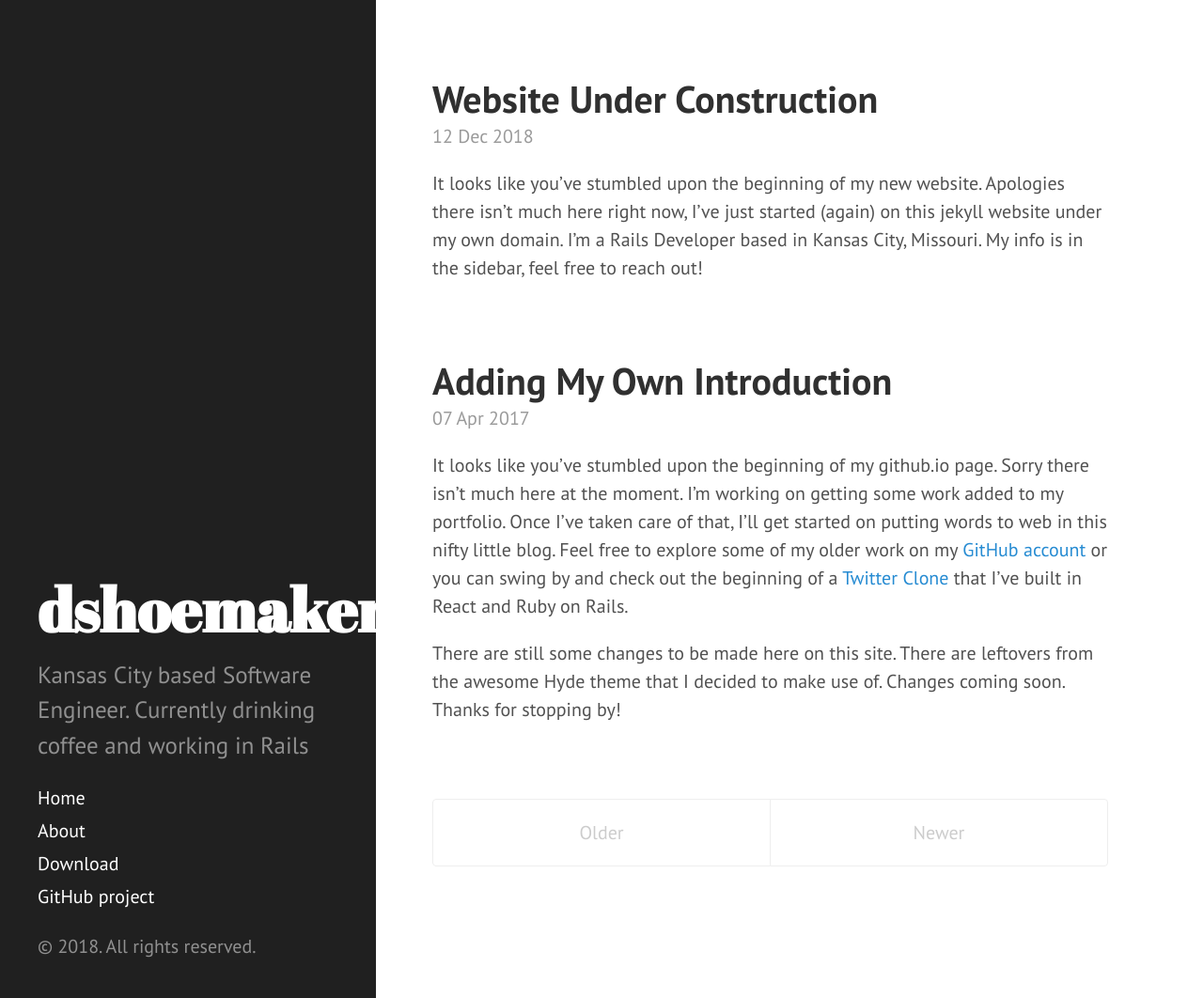
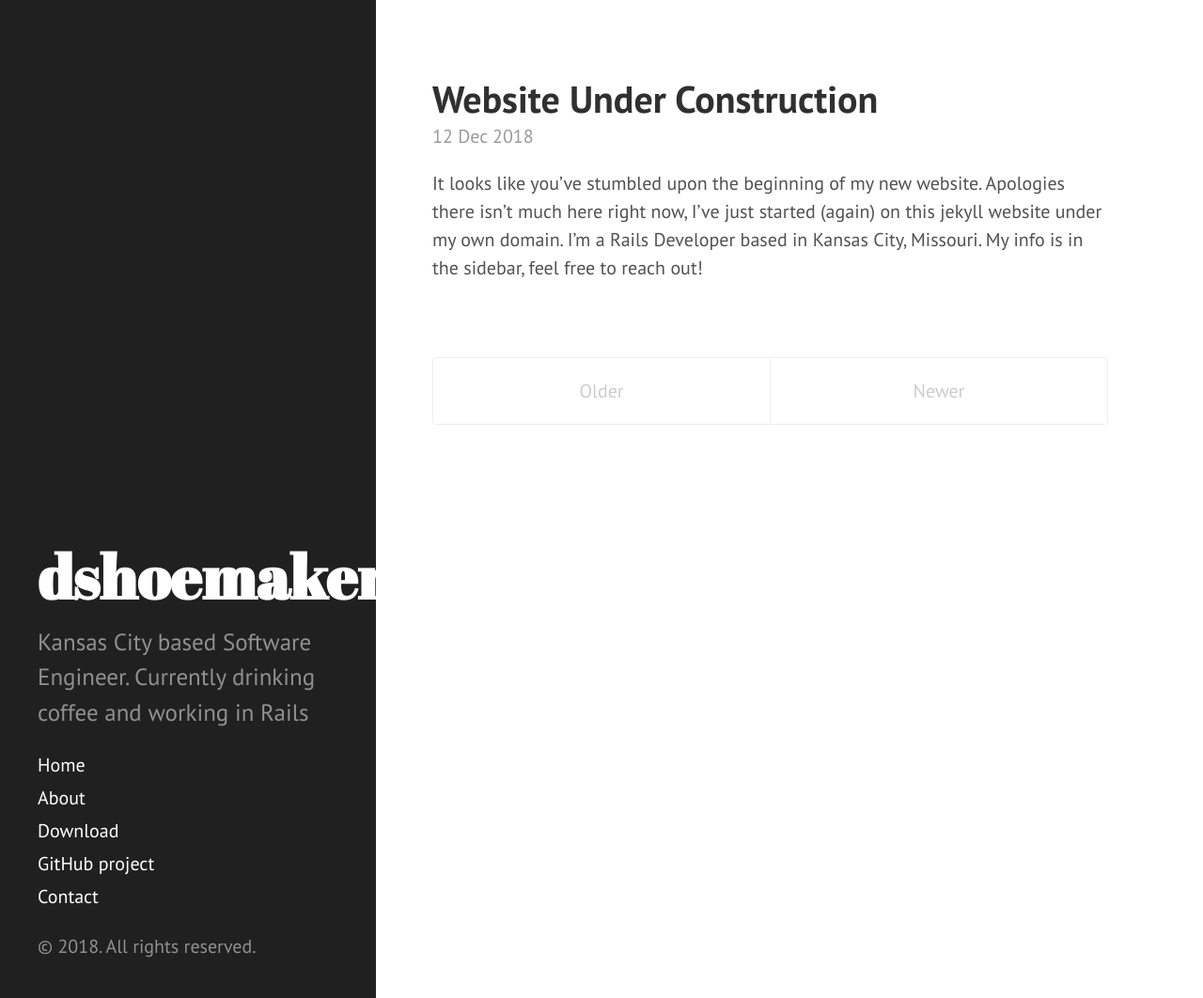
Before and after one commit to dshoemaker/dshoemaker.github.io, a Jekyll site: the page built from index.html, in a window 1280 px wide and 1062 px high. Shown: the whole window at 94% size. Built offline with Jekyll 4.4.1, drawn with Linux system fonts in a browser that asks for light colours; Markdown is read by kramdown in place of the engine named in the settings; the list of posts is cut into pages by our own code.

Commit message:
Add contact info
remove old post, update config

```diff
--- a/_config.yml
+++ b/_config.yml
@@ -15,11 +15,12 @@ baseurl:          /
 author:
   name:           'Drew Shoemaker'
   url:            http://dshoemaker.github.io
+  contact:        'mailto:drew@dshoemaker.io'
 
 paginate:         5
 
 # Custom vars
-version:          2.1.0
+version:          1.0
 
 github:
   repo:           https://github.com/dshoemaker/dshoemaker.github.io
--- a/_includes/sidebar.html
+++ b/_includes/sidebar.html
@@ -28,6 +28,7 @@
 
       <a class="sidebar-nav-item" href="{{ site.github.repo }}/archive/v{{ site.version }}.zip">Download</a>
       <a class="sidebar-nav-item" href="{{ site.github.repo }}">GitHub project</a>
+      <a class="sidebar-nav-item" href="{{ site.author.contact }}">Contact</a>
     </nav>
 
     <p>&copy; {{ site.time | date: '%Y' }}. All rights reserved.</p>
--- a/_posts/2017-4-7-adding-my-own-introduction.md
+++ /dev/null
@@ -1,9 +0,0 @@
----
-layout: post
-title: Adding My Own Introduction
----
-
-
-It looks like you've stumbled upon the beginning of my github.io page. Sorry there isn't much here at the moment. I'm working on getting some work added to my portfolio. Once I've taken care of that, I'll get started on putting words to web in this nifty little blog. Feel free to explore some of my older work on my [GitHub account](https://github.com/dshoemaker) or you can swing by and check out the beginning of a [Twitter Clone](https://bitbucket.org/dshoemaker) that I've built in React and Ruby on Rails.
-
-There are still some changes to be made here on this site. There are leftovers from the awesome Hyde theme that I decided to make use of. Changes coming soon. Thanks for stopping by!
```
